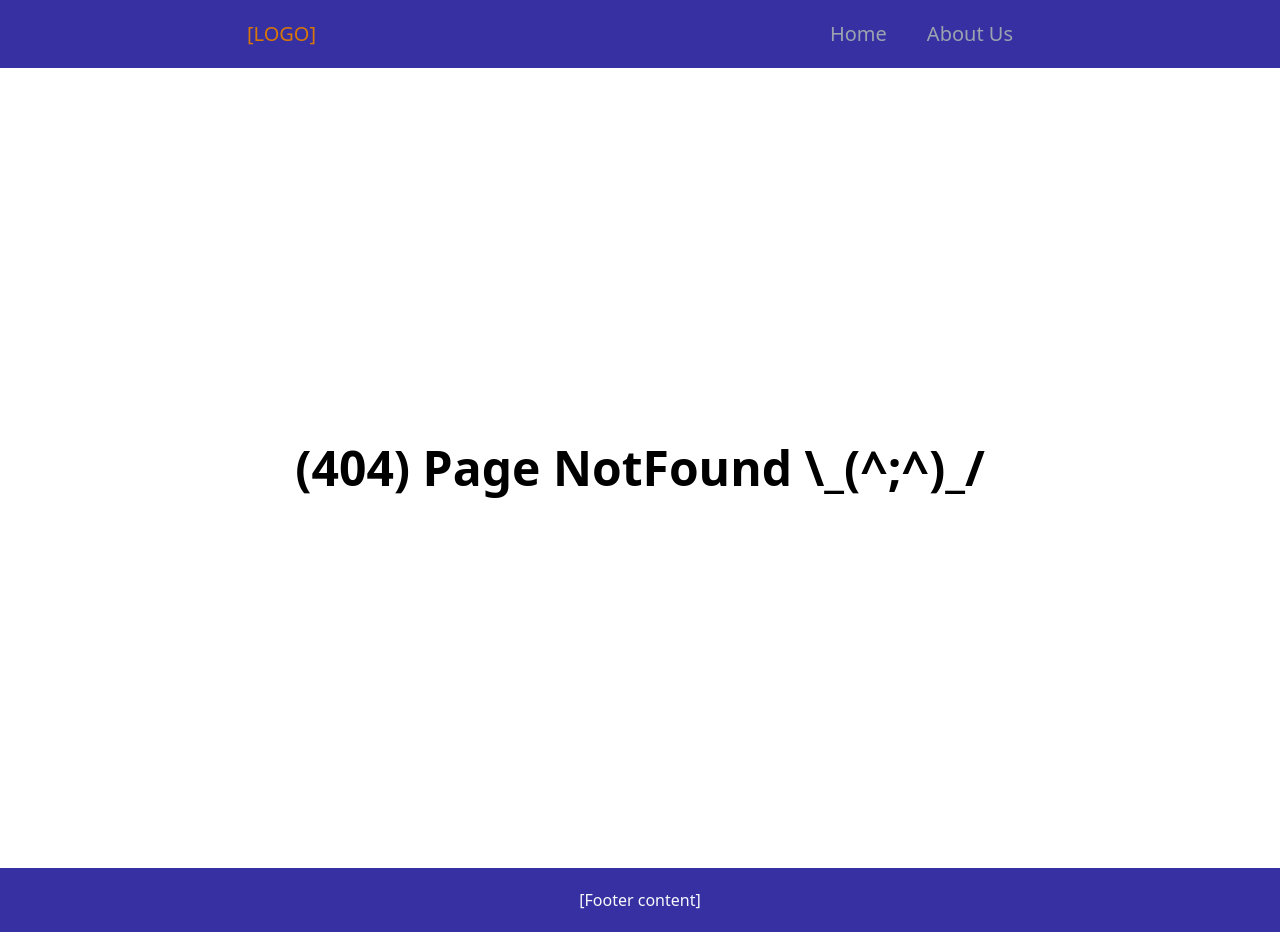
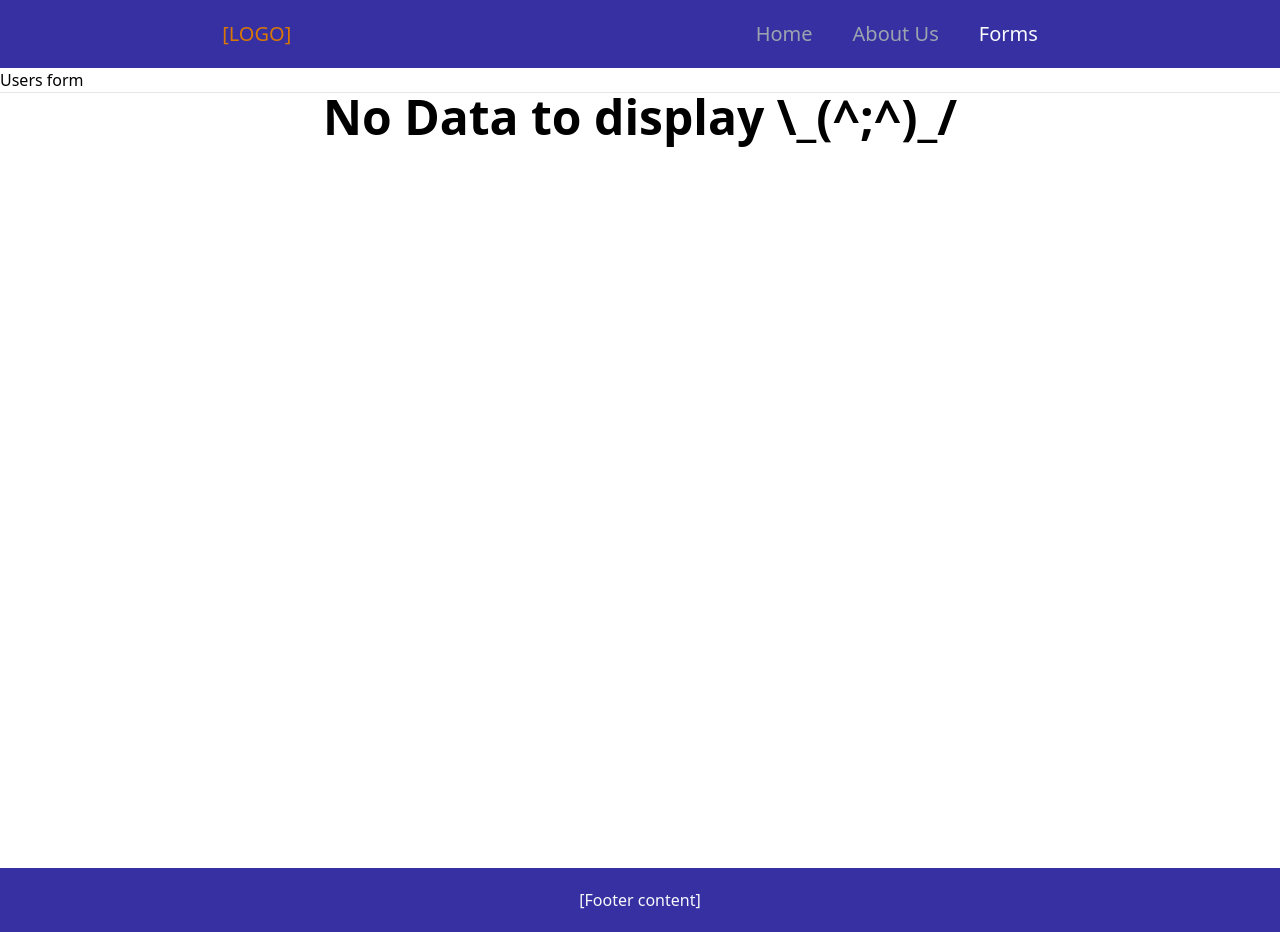
Before and after one commit to Commandor05/rs-react-ts, a React (Vite) app: page /forms in a window 1280 px wide. Before the commit this address had no page. Built offline with nearby package versions, Linux system fonts and the light colour scheme.

Commit message:
feat: add forms route and page

```diff
--- a/src/App.tsx
+++ b/src/App.tsx
@@ -1,17 +1,20 @@
 import { Route, Routes } from 'react-router-dom';
 import Home from './pages/Home';
 import About from './pages/About';
+import Forms from './pages/Forms';
 import NotFound from './pages/NotFound';
+import GeneralLayout from './layouts/GeneralLayout';
 
 function App() {
   return (
-    <div>
+    <GeneralLayout>
       <Routes>
         <Route path="/" element={<Home />} />
         <Route path="about" element={<About />} />
+        <Route path="forms" element={<Forms />} />
         <Route path="*" element={<NotFound />} />
       </Routes>
-    </div>
+    </GeneralLayout>
   );
 }
 
--- a/src/components/NavBar.tsx
+++ b/src/components/NavBar.tsx
@@ -22,6 +22,14 @@ class NavBar extends Component {
               About Us
             </NavLink>
           </li>
+          <li className="px-5">
+            <NavLink
+              className={({ isActive }) => (isActive ? 'text-slate-50' : 'text-gray-400')}
+              to="/forms"
+            >
+              Forms
+            </NavLink>
+          </li>
         </ul>
       </nav>
     );
--- /dev/null
+++ b/src/components/UserForm.tsx
@@ -0,0 +1,9 @@
+import React, { Component } from 'react';
+
+class UserForm extends Component {
+  render() {
+    return <div>Users form</div>;
+  }
+}
+
+export default UserForm;
--- a/src/pages/About.tsx
+++ b/src/pages/About.tsx
@@ -1,25 +1,23 @@
 import React, { Component } from 'react';
-import GeneralLayout from '../layouts/GeneralLayout';
 
 export const ABOUT_TITLE = 'About Us';
 
 class About extends Component {
   render() {
     return (
-      <GeneralLayout>
       <div className="py-10 text-base break-words">
         <h1 className="text-3xl font-bold mb-5">{ABOUT_TITLE}</h1>
         <p className="indent-8 mb-3">
           Lorem ipsum dolor sit amet, consectetur adipiscing elit. Etiam ornare mauris est, in
-            congue ex vulputate nec. Sed at maximus sem, id ornare nulla. Vestibulum feugiat sed
-            diam eu vestibulum. Ut a tortor sit amet mi congue accumsan. Aliquam suscipit, mi non
-            congue egestas, felis nulla rutrum dolor, nec lobortis tortor dui a nibh. Vivamus
-            lacinia, nisi a dapibus consequat, ligula tortor luctus ex, lobortis ultrices neque
-            tortor id lacus. Ut consequat, sem a sagittis cursus, arcu dui vestibulum lorem, ac
-            suscipit sem ligula non eros. In porttitor libero eu lacus semper, quis scelerisque sem
-            lacinia. Integer tempor lacinia fermentum. Duis in elit lacus. Aenean magna purus,
-            semper eget felis eu, tristique dapibus sapien. Quisque accumsan a metus pharetra
-            imperdiet. Cras auctor tortor ut lacus laoreet commodo sed nec turpis.
+          congue ex vulputate nec. Sed at maximus sem, id ornare nulla. Vestibulum feugiat sed diam
+          eu vestibulum. Ut a tortor sit amet mi congue accumsan. Aliquam suscipit, mi non congue
+          egestas, felis nulla rutrum dolor, nec lobortis tortor dui a nibh. Vivamus lacinia, nisi a
+          dapibus consequat, ligula tortor luctus ex, lobortis ultrices neque tortor id lacus. Ut
+          consequat, sem a sagittis cursus, arcu dui vestibulum lorem, ac suscipit sem ligula non
+          eros. In porttitor libero eu lacus semper, quis scelerisque sem lacinia. Integer tempor
+          lacinia fermentum. Duis in elit lacus. Aenean magna purus, semper eget felis eu, tristique
+          dapibus sapien. Quisque accumsan a metus pharetra imperdiet. Cras auctor tortor ut lacus
+          laoreet commodo sed nec turpis.
         </p>
 
         <p className="indent-8 mb-3">
@@ -28,48 +26,47 @@ class About extends Component {
           blandit nibh elit vitae eros. Morbi ullamcorper finibus neque, non sollicitudin eros
           convallis in. Aliquam ut ligula et arcu vulputate semper laoreet ac neque. Nam eu rutrum
           velit, in consectetur nisl. Proin et enim sem. Nulla facilisi. Pellentesque porttitor
-            purus ex, vel pulvinar risus maximus eget. Pellentesque accumsan diam eu nisl
-            ullamcorper, at iaculis leo bibendum. Proin at vehicula neque. Aenean nec blandit ex, id
-            accumsan massa.
+          purus ex, vel pulvinar risus maximus eget. Pellentesque accumsan diam eu nisl ullamcorper,
+          at iaculis leo bibendum. Proin at vehicula neque. Aenean nec blandit ex, id accumsan
+          massa.
         </p>
 
         <p className="indent-8 mb-3">
-            Phasellus tincidunt, sapien sit amet sollicitudin suscipit, lectus neque tempor turpis,
-            a sollicitudin justo nulla sit amet nibh. Nam at sem eu purus dignissim lacinia vel id
-            orci. Vestibulum sagittis magna viverra nulla venenatis, id sagittis nibh porttitor.
-            Nullam aliquet luctus nunc, at tristique quam pretium sed. Curabitur sit amet mauris ut
-            metus fringilla condimentum eu at urna. Donec tellus ligula, convallis nec posuere non,
-            hendrerit vitae ligula. Vestibulum vitae dictum massa, eu bibendum dolor. Morbi
-            facilisis, velit a efficitur dictum, neque nisi blandit orci, eget interdum orci nisl ac
-            enim. Vivamus euismod lacus tortor, eu mattis nisl vestibulum sed. Morbi sed odio ut
-            dolor cursus maximus id non tellus. Vivamus at volutpat arcu. Nulla dignissim odio
-            faucibus nulla gravida posuere.
+          Phasellus tincidunt, sapien sit amet sollicitudin suscipit, lectus neque tempor turpis, a
+          sollicitudin justo nulla sit amet nibh. Nam at sem eu purus dignissim lacinia vel id orci.
+          Vestibulum sagittis magna viverra nulla venenatis, id sagittis nibh porttitor. Nullam
+          aliquet luctus nunc, at tristique quam pretium sed. Curabitur sit amet mauris ut metus
+          fringilla condimentum eu at urna. Donec tellus ligula, convallis nec posuere non,
+          hendrerit vitae ligula. Vestibulum vitae dictum massa, eu bibendum dolor. Morbi facilisis,
+          velit a efficitur dictum, neque nisi blandit orci, eget interdum orci nisl ac enim.
+          Vivamus euismod lacus tortor, eu mattis nisl vestibulum sed. Morbi sed odio ut dolor
+          cursus maximus id non tellus. Vivamus at volutpat arcu. Nulla dignissim odio faucibus
+          nulla gravida posuere.
         </p>
 
         <p className="indent-8 mb-3">
           Nullam vitae magna lacinia, malesuada felis sit amet, efficitur diam. Fusce non tellus
           nunc. Praesent eget tortor nibh. Phasellus malesuada libero eget ex rutrum gravida.
-            Praesent volutpat enim ac ligula sollicitudin, blandit suscipit dui efficitur.
-            Suspendisse vel metus auctor, suscipit lectus quis, volutpat lectus. Quisque ultricies
-            lorem ac nisl vestibulum, sed pellentesque elit rhoncus. Aliquam sodales tellus eget
-            mattis ultrices. Sed mollis erat sed libero congue facilisis eget a libero. Integer
-            elementum dolor enim, sit amet aliquam ipsum molestie accumsan. Sed bibendum ornare
-            porta. Nunc nisi felis, convallis ac dui eu, gravida mattis nulla.
+          Praesent volutpat enim ac ligula sollicitudin, blandit suscipit dui efficitur. Suspendisse
+          vel metus auctor, suscipit lectus quis, volutpat lectus. Quisque ultricies lorem ac nisl
+          vestibulum, sed pellentesque elit rhoncus. Aliquam sodales tellus eget mattis ultrices.
+          Sed mollis erat sed libero congue facilisis eget a libero. Integer elementum dolor enim,
+          sit amet aliquam ipsum molestie accumsan. Sed bibendum ornare porta. Nunc nisi felis,
+          convallis ac dui eu, gravida mattis nulla.
         </p>
 
         <p className="indent-8 mb-3">
           Vestibulum molestie tempor ligula. Aliquam fermentum turpis vitae nisi efficitur, et
           elementum lorem imperdiet. Praesent sed gravida nulla. Sed dapibus, est et gravida
-            laoreet, eros lectus sollicitudin turpis, at lacinia lacus risus quis diam. Phasellus
-            sit amet orci vel sem pretium porttitor. Quisque nec nisi condimentum diam rutrum
-            volutpat eget quis tortor. Ut eros ante, posuere vel purus at, aliquet commodo mauris.
-            Praesent a turpis laoreet, interdum sem ut, volutpat ex. Sed lacinia lectus id elit
-            tempus dictum vel in augue. Phasellus in molestie mauris. Etiam tincidunt lorem dolor,
-            quis pellentesque justo vestibulum non. Lorem ipsum dolor sit amet, consectetur
-            adipiscing elit. Suspendisse luctus sapien ante, sit amet varius justo ultrices at.
+          laoreet, eros lectus sollicitudin turpis, at lacinia lacus risus quis diam. Phasellus sit
+          amet orci vel sem pretium porttitor. Quisque nec nisi condimentum diam rutrum volutpat
+          eget quis tortor. Ut eros ante, posuere vel purus at, aliquet commodo mauris. Praesent a
+          turpis laoreet, interdum sem ut, volutpat ex. Sed lacinia lectus id elit tempus dictum vel
+          in augue. Phasellus in molestie mauris. Etiam tincidunt lorem dolor, quis pellentesque
+          justo vestibulum non. Lorem ipsum dolor sit amet, consectetur adipiscing elit. Suspendisse
+          luctus sapien ante, sit amet varius justo ultrices at.
         </p>
       </div>
-      </GeneralLayout>
     );
   }
 }
--- /dev/null
+++ b/src/pages/Forms.tsx
@@ -0,0 +1,26 @@
+import React, { Component } from 'react';
+import CardsList from '../components/CardsList';
+import UserForm from '../components/UserForm';
+import { User } from '../types/User';
+
+type FormsProps = unknown;
+
+type FormsState = {
+  users: User[] | [];
+};
+
+class Forms extends Component<FormsProps, FormsState> {
+  state: FormsState = { users: [] };
+
+  render() {
+    return (
+      <>
+        <UserForm />
+        <hr />
+        <CardsList<User> items={this.state.users} />
+      </>
+    );
+  }
+}
+
+export default Forms;
--- a/src/pages/Home.tsx
+++ b/src/pages/Home.tsx
@@ -1,7 +1,6 @@
 import React, { Component } from 'react';
 import CardsList from '../components/CardsList';
 import SearchBox from '../components/SearchBox';
-import GeneralLayout from '../layouts/GeneralLayout';
 import productsData from '../data/products';
 import { Product } from '../types/Product';
 
@@ -27,12 +26,10 @@ class Home extends Component<HomeProps, HomeState> {
 
   render() {
     return (
-      <GeneralLayout>
-        <section className="flex flex-col" data-testid="home-page-content">
-          <SearchBox handleSearch={this.handleSearch} />
-          <CardsList items={this.state.findProducts} />
-        </section>
-      </GeneralLayout>
+      <section className="flex flex-col" data-testid="home-page-content">
+        <SearchBox handleSearch={this.handleSearch} />
+        <CardsList<Product> items={this.state.findProducts} />
+      </section>
     );
   }
 }
--- a/src/pages/NotFound.tsx
+++ b/src/pages/NotFound.tsx
@@ -1,17 +1,14 @@
 import React, { Component } from 'react';
-import GeneralLayout from '../layouts/GeneralLayout';
 
 export const NOT_FOUND_MESSAGE = '(404) Page NotFound \\_(^;^)_/';
 class NotFound extends Component {
   render() {
     return (
-      <GeneralLayout>
-        <div className="container flex justify-center items-center h-full">
-          <div className="">
-            <h1 className="text-5xl font-bold text-center">{NOT_FOUND_MESSAGE}</h1>
-          </div>
+      <div className="container flex justify-center items-center h-full">
+        <div className="">
+          <h1 className="text-5xl font-bold text-center">{NOT_FOUND_MESSAGE}</h1>
         </div>
-      </GeneralLayout>
+      </div>
     );
   }
 }
--- /dev/null
+++ b/src/types/User.ts
@@ -0,0 +1,5 @@
+export type User = {
+  id: string;
+  name: string;
+  surname: string;
+};
```
Lines whose indentation alone changed are shown as unchanged.
